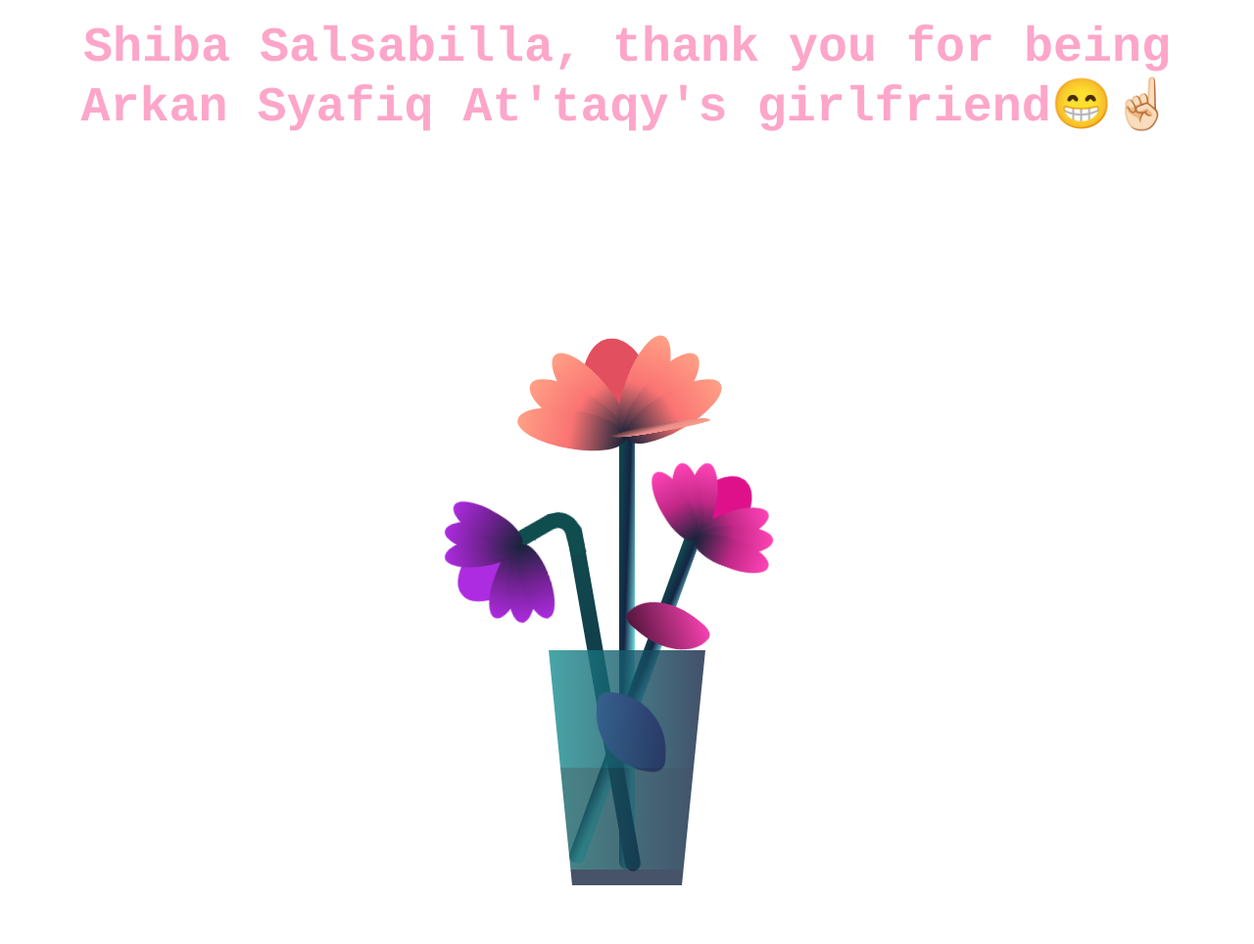
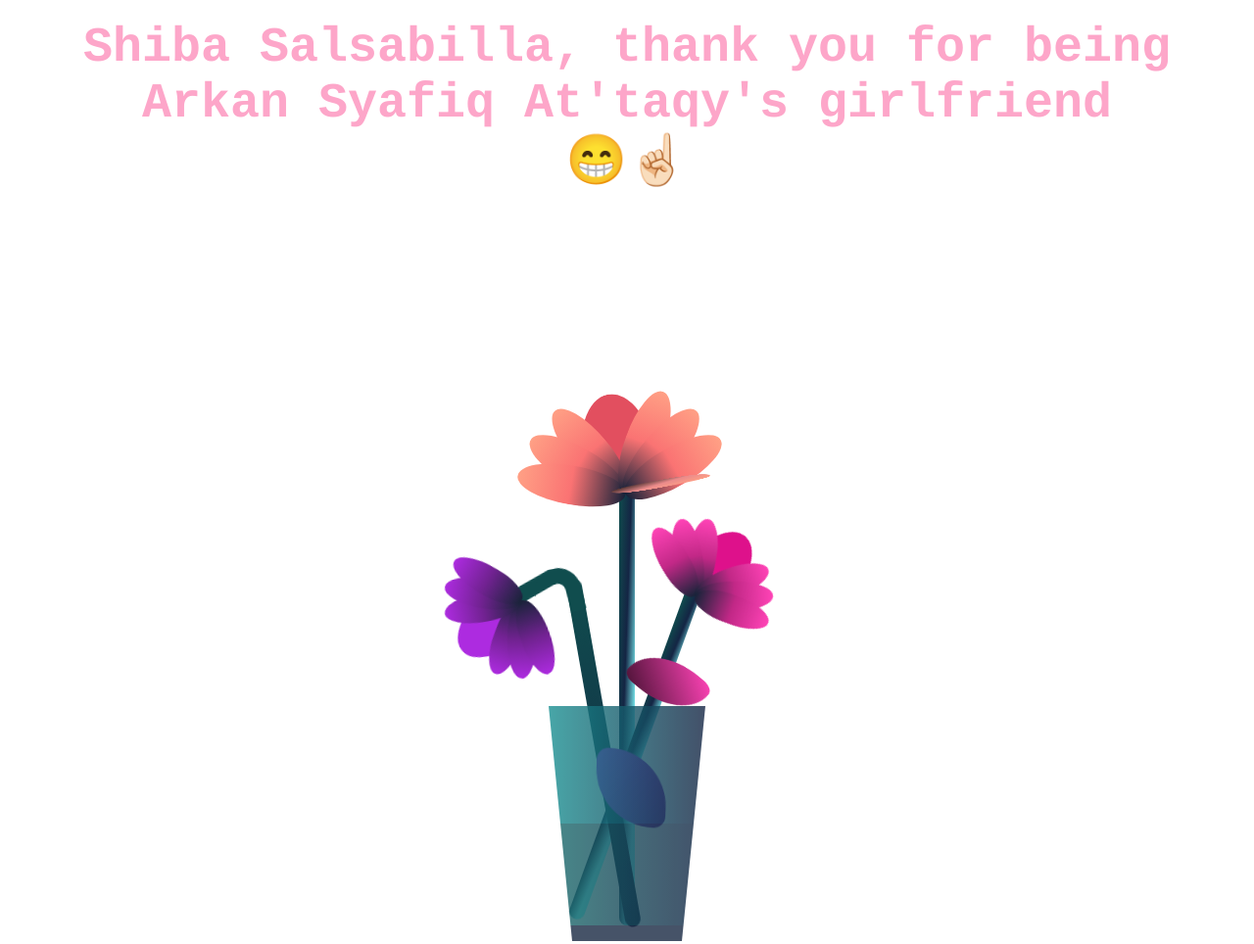
Before and after one commit to arknsa/About-Us, a website: page lastpage.html in a window 1280 px wide. Shown: the whole page at 98% size. Before the commit the page ends 920 px from the top, so only its background shows below. Drawn offline with Linux system fonts and the light colour scheme.

Commit message:
Update lastpage.html

```diff
--- a/lastpage.html
+++ b/lastpage.html
@@ -7,7 +7,7 @@
 		<link rel="stylesheet" href="flower.css">
 </head>
 <body>
-	<div id="thankyou"><b>Shiba Salsabilla, thank you for being Arkan Syafiq At'taqy's girlfriend😁☝🏻️</b></div><br><br><br><br><br><br><br>
+	<div id="thankyou"><b>Shiba Salsabilla, thank you for being Arkan Syafiq At'taqy's girlfriend<br>😁☝🏻️</b></div><br><br><br><br><br><br><br>
 	<div class="flower">
         <div class="f-wrapper">
             <div class="flower__line"></div>
```
